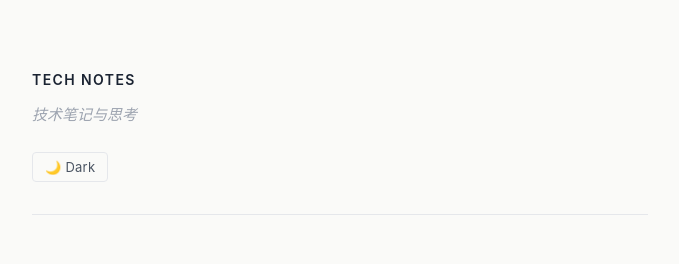
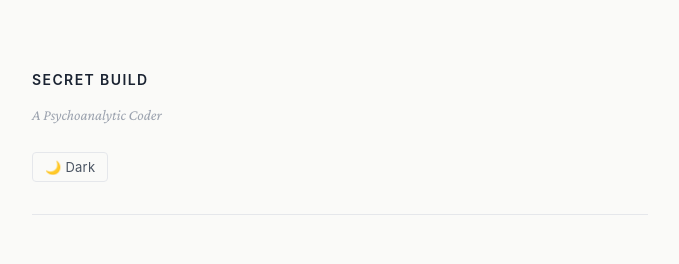
Before and after one commit to xiaomengicp/tech-blog, a Jekyll site: the page built from OBSIDIAN-WORKFLOW.md, in a window 1280 px wide and 900 px high. Shown: the top 264 px of the window, without its empty margins (300-979 px from the left). Built offline with Jekyll 4.4.1, drawn with Linux system fonts in a browser that asks for light colours; our own code applies the rules of GitHub Pages for plain Markdown files.

Commit message:
Update config

```diff
--- a/_config.yml
+++ b/_config.yml
@@ -1,13 +1,13 @@
 # Site settings
-title: Tech Notes
-description: 技术笔记与思考
-baseurl: "" # 如果部署在子目录，填写如 "/tech-blog"
-url: "" # 你的 GitHub Pages URL，如 "https://yourusername.github.io"
+title: Secret Build
+description: A Psychoanalytic Coder
+baseurl: "/tech-blog" # 如果部署在子目录，填写如 "/tech-blog"
+url: "https://xiaomengicp.github.io" # 你的 GitHub Pages URL，如 "https://yourusername.github.io"
 
 # Author
 author:
   name: Jo
-  email: your.email@example.com
+  email: xiaomeng.qiao.ayame9joe@gmail.com
 
 # Build settings
 markdown: kramdown
```
